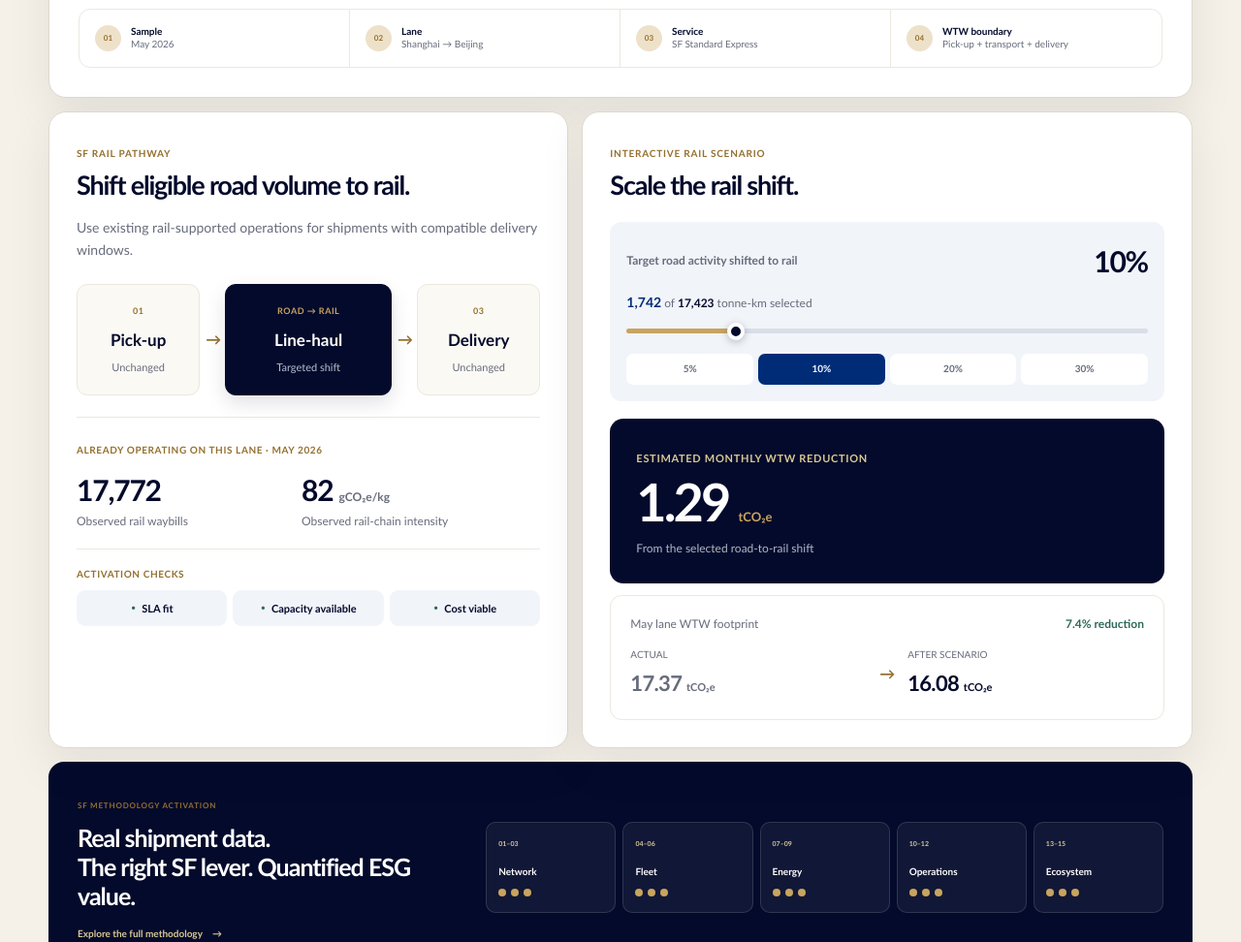
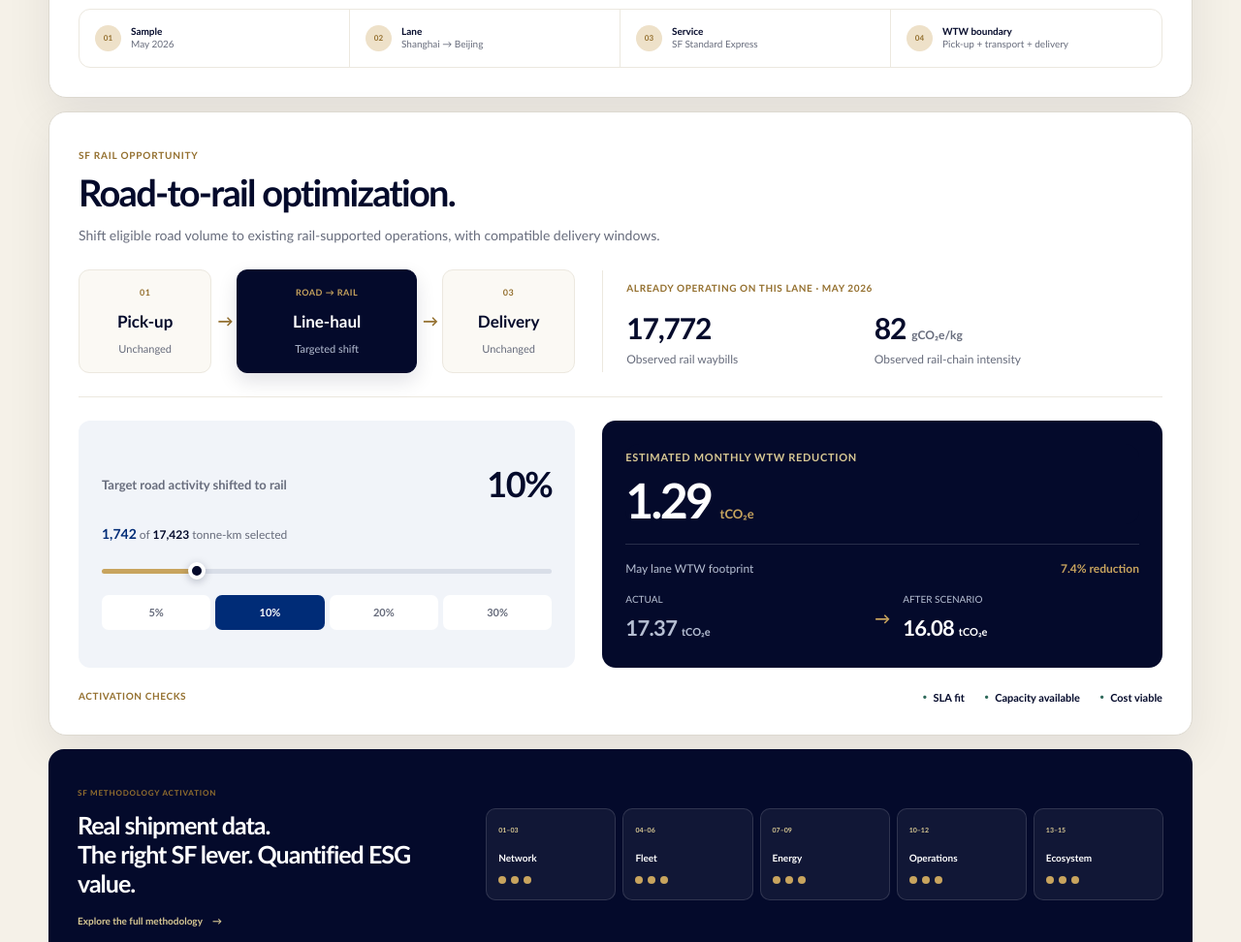
Before and after one commit to jamese5095/estee-lauder-sf-esg-dashboard, a plain HTML site: page optimization.html in a window 1280 px wide. Shown: the part 1200-2172 px from the top of the page at 97% size. Drawn offline with Linux system fonts and the light colour scheme.

Commit message:
Unify rail pathway and impact simulator

```diff
--- a/assets/site.css
+++ b/assets/site.css
@@ -709,11 +709,13 @@ a:focus-visible, button:focus-visible, input:focus-visible { outline: 3px solid
   .concentration-equation > b { display: none; }
 }
 
-/* Single-path rail case. These rules do not change the other dashboard pages. */
+/* Unified rail workbench. Scoped to Optimization; calculations remain unchanged. */
 .sr-only { position: absolute; width: 1px; height: 1px; padding: 0; margin: -1px; overflow: hidden; clip-path: inset(50%); white-space: nowrap; border: 0; }
-.rail-description { margin: 18px 0 0; color: var(--muted); font-size: 14px; line-height: 1.65; }
-.rail-journey { margin-top: 24px; display: grid; grid-template-columns: 1fr 14px 1.35fr 14px 1fr; gap: 6px; align-items: center; }
-.rail-stage { min-width: 0; padding: 20px 8px; border: 1px solid var(--soft-line); border-radius: 11px; background: var(--cream); text-align: center; }
+.rail-unified { margin-top: 14px; padding: 30px; }
+.rail-description { margin: 12px 0 0; color: var(--muted); font-size: 14px; line-height: 1.65; }
+.rail-evidence-row { margin-top: 24px; display: grid; grid-template-columns: minmax(0, .94fr) minmax(0, 1.06fr); align-items: center; gap: 28px; }
+.rail-journey { display: grid; grid-template-columns: 1fr 14px 1.35fr 14px 1fr; gap: 6px; align-items: center; }
+.rail-stage { min-width: 0; padding: 16px 8px; border: 1px solid var(--soft-line); border-radius: 11px; background: var(--cream); text-align: center; }
 .rail-stage span, .rail-stage strong, .rail-stage small { display: block; }
 .rail-stage span { color: var(--gold-deep); font-size: 9px; font-weight: 800; letter-spacing: .5px; }
 .rail-stage strong { margin-top: 10px; color: var(--navy); font-size: 17px; }
@@ -723,7 +725,7 @@ a:focus-visible, button:focus-visible, input:focus-visible { outline: 3px solid
 .rail-stage.is-shift strong { color: #fff; }
 .rail-stage.is-shift small { color: #b6bfd3; }
 .rail-journey > b { color: var(--gold-deep); text-align: center; }
-.rail-observed { margin-top: 22px; padding: 19px 0; border-top: 1px solid var(--soft-line); border-bottom: 1px solid var(--soft-line); }
+.rail-observed { min-width: 0; padding: 4px 24px; border-left: 1px solid var(--soft-line); }
 .rail-observed > span, .rail-gates-title { color: var(--gold-deep); font-size: 10px; font-weight: 800; letter-spacing: .6px; text-transform: uppercase; }
 .rail-observed-grid { margin-top: 12px; display: grid; grid-template-columns: 1fr 1.15fr; gap: 18px; }
 .rail-observed-grid strong, .rail-observed-grid span { display: block; }
@@ -731,25 +733,39 @@ a:focus-visible, button:focus-visible, input:focus-visible { outline: 3px solid
 .rail-observed-grid strong small { color: var(--muted); font-size: 12px; letter-spacing: 0; white-space: nowrap; }
 .rail-observed-grid span { margin-top: 6px; color: var(--muted); font-size: 12px; }
 .rail-observed-grid strong > span { display: inline; margin: 0; color: inherit; font-size: inherit; }
-.rail-gates-title { display: block; margin-top: 18px; }
-.rail-strategy .execution-guardrails { margin-top: 8px; }
-.rail-strategy .execution-guardrails b { font-size: 11px; }
-.rail-simulator .share-control label { color: var(--muted); font-size: 12px; font-weight: 700; }
-.rail-simulator .share-control output { font-size: 30px; }
-.rail-simulator .share-context { font-size: 12px; }
-.rail-simulator .impact-hero { margin-top: 18px; padding: 27px; }
-.rail-simulator .impact-hero > strong { font-size: 54px; }
-.rail-footprint { margin-top: 12px; padding: 20px; border: 1px solid var(--soft-line); border-radius: 12px; }
+.rail-interaction-row { display: grid; grid-template-columns: minmax(0, .94fr) minmax(0, 1.06fr); gap: 28px; align-items: stretch; margin-top: 24px; padding-top: 24px; border-top: 1px solid var(--soft-line); }
+.rail-unified .share-control { min-width: 0; margin: 0; padding: 24px; display: flex; flex-direction: column; justify-content: center; }
+.rail-unified .share-control label { color: var(--muted); font-size: 13px; font-weight: 700; }
+.rail-unified .share-control output { flex-shrink: 0; font-size: 36px; }
+.rail-unified .share-context { margin-top: 12px; font-size: 12px; }
+.rail-unified #candidate-share { margin-top: 25px; }
+.rail-unified .share-presets { margin-top: 22px; }
+.rail-unified .share-presets button { min-height: 36px; font-size: 11px; }
+.rail-unified .rail-results { min-width: 0; padding: 24px; border-radius: 14px; background: var(--navy); }
+.rail-unified .impact-hero { margin: 0; padding: 0; }
+.rail-unified .impact-hero > span { font-size: 11px; }
+.rail-unified .impact-hero > strong { font-size: 50px; }
+.rail-footprint { margin-top: 20px; padding-top: 16px; border-top: 1px solid rgba(255, 255, 255, .14); }
 .rail-footprint > div:first-child { display: flex; flex-wrap: wrap; justify-content: space-between; gap: 8px; }
-.rail-footprint > div:first-child span { color: var(--muted); font-size: 12px; }
-.rail-footprint > div:first-child strong { color: var(--success); font-size: 12px; }
+.rail-footprint > div:first-child span { color: #b6bfd3; font-size: 12px; }
+.rail-footprint > div:first-child strong { color: var(--gold); font-size: 12px; }
 .rail-footprint-values { margin-top: 15px; display: grid; grid-template-columns: 1fr 18px 1fr; align-items: center; gap: 12px; }
-.rail-footprint-values > div > small { display: block; color: var(--muted); font-size: 10px; text-transform: uppercase; }
-.rail-footprint-values strong { display: block; margin-top: 4px; color: var(--navy); font-size: 22px; letter-spacing: -.03em; white-space: nowrap; }
-.rail-footprint-values > div:first-child strong { color: var(--muted); }
+.rail-footprint-values > div > small { display: block; color: #b6bfd3; font-size: 10px; text-transform: uppercase; }
+.rail-footprint-values strong { display: block; margin-top: 4px; color: #fff; font-size: 22px; letter-spacing: -.03em; white-space: nowrap; }
+.rail-footprint-values > div:first-child strong { color: #b6bfd3; }
 .rail-footprint-values strong small { font-size: 11px; letter-spacing: 0; }
-.rail-footprint-values > b { color: var(--gold-deep); text-align: center; }
+.rail-footprint-values > b { color: var(--gold); text-align: center; }
+.rail-footer { margin-top: 22px; display: flex; flex-wrap: wrap; align-items: center; justify-content: space-between; gap: 12px; }
+.rail-gates-title { display: block; }
+.rail-footer .execution-guardrails { margin: 0; display: flex; flex-wrap: wrap; gap: 20px; }
+.rail-footer .execution-guardrails span { padding: 0; background: transparent; }
+.rail-footer .execution-guardrails b { font-size: 11px; }
+@media (max-width: 900px) {
+  .rail-evidence-row, .rail-interaction-row { grid-template-columns: 1fr; gap: 22px; }
+  .rail-observed { padding: 0; border-left: 0; }
+}
 @media (max-width: 520px) {
+  .rail-unified { padding: 21px; }
   .rail-journey { grid-template-columns: 1fr 10px 1.3fr 10px 1fr; gap: 3px; }
   .rail-stage { padding: 16px 5px; }
   .rail-stage strong { font-size: 14px; }
@@ -759,9 +775,13 @@ a:focus-visible, button:focus-visible, input:focus-visible { outline: 3px solid
   .rail-observed-grid strong { font-size: 27px; }
   .rail-observed-grid strong small { font-size: 10px; }
   .rail-observed-grid span { font-size: 11px; }
-  .rail-footprint { padding: 15px; }
+  .rail-unified .share-control, .rail-unified .rail-results { padding: 18px; }
+  .rail-unified .share-control output { font-size: 30px; }
+  .rail-unified .impact-hero > strong { font-size: 46px; }
   .rail-footprint-values { gap: 6px; grid-template-columns: 1fr 12px 1fr; }
   .rail-footprint-values strong { font-size: 18px; }
+  .rail-footer { align-items: flex-start; flex-direction: column; }
+  .rail-footer .execution-guardrails { column-gap: 14px; row-gap: 8px; }
 }
 
 /* Methodology: compliant accounting system without dashboard clutter */
--- a/optimization.html
+++ b/optimization.html
@@ -5,7 +5,7 @@
   <meta name="viewport" content="width=device-width, initial-scale=1.0">
   <meta name="description" content="An account-linked shipment-level SF routing case that turns Estée Lauder carbon data into measurable ESG value.">
   <title>Precision Routing · Estée Lauder × SF</title>
-  <link rel="stylesheet" href="assets/site.css?v=rail-case-1">
+  <link rel="stylesheet" href="assets/site.css?v=rail-unified-1">
 </head>
 <body>
   <header class="site-header">
@@ -103,14 +103,13 @@
       </div>
     </section>
 
-    <section class="precision-workbench rail-workbench" aria-label="Rail pathway and impact simulator">
-      <article class="routing-strategy rail-strategy card">
-        <div class="precision-section-head compact">
-          <div><span>SF rail pathway</span><h2>Shift eligible road volume to rail.</h2></div>
-        </div>
+    <section class="rail-workbench rail-unified card" aria-labelledby="rail-optimization-title">
+      <div class="precision-section-head">
+        <div><span>SF rail opportunity</span><h2 id="rail-optimization-title">Road-to-rail optimization.</h2></div>
+      </div>
+      <p class="rail-description">Shift eligible road volume to existing rail-supported operations, with compatible delivery windows.</p>
 
-        <p class="rail-description">Use existing rail-supported operations for shipments with compatible delivery windows.</p>
-
+      <div class="rail-evidence-row">
         <div class="rail-journey" aria-label="Pick-up unchanged, targeted road transport shifted to rail, delivery unchanged">
           <div class="rail-stage"><span>01</span><strong>Pick-up</strong><small>Unchanged</small></div>
           <b aria-hidden="true">→</b>
@@ -126,20 +125,9 @@
             <div><strong><span id="rail-chain-intensity">82</span> <small>gCO₂e/kg</small></strong><span>Observed rail-chain intensity</span></div>
           </div>
         </div>
+      </div>
 
-        <span class="rail-gates-title">Activation checks</span>
-        <div class="execution-guardrails" aria-label="Activation checks">
-          <span><i>•</i><b>SLA fit</b></span>
-          <span><i>•</i><b>Capacity available</b></span>
-          <span><i>•</i><b>Cost viable</b></span>
-        </div>
-      </article>
-
-      <article class="impact-simulator rail-simulator card">
-        <div class="precision-section-head compact">
-          <div><span>Interactive rail scenario</span><h2>Scale the rail shift.</h2></div>
-        </div>
-
+      <div class="rail-interaction-row">
         <div class="share-control">
           <div><label for="candidate-share">Target road activity shifted to rail</label><output id="share-output" for="candidate-share">10%</output></div>
           <p class="share-context"><b id="activated-activity">1,742</b> of <strong id="target-total-activity">17,423</strong> tonne-km selected</p>
@@ -157,7 +145,6 @@
           <div class="impact-hero">
             <span>Estimated monthly WTW reduction</span>
             <strong><span id="impact-reduction">1.29</span> <small>tCO₂e</small></strong>
-            <p>From the selected road-to-rail shift</p>
           </div>
           <div class="rail-footprint">
             <div><span>May lane WTW footprint</span><strong id="footprint-change">7.4% reduction</strong></div>
@@ -168,7 +155,16 @@
             </div>
           </div>
         </div>
-      </article>
+      </div>
+
+      <div class="rail-footer">
+        <span class="rail-gates-title">Activation checks</span>
+        <div class="execution-guardrails" aria-label="Activation checks">
+          <span><i>•</i><b>SLA fit</b></span>
+          <span><i>•</i><b>Capacity available</b></span>
+          <span><i>•</i><b>Cost viable</b></span>
+        </div>
+      </div>
     </section>
 
     <section class="playbook-overview" aria-labelledby="playbook-title">
```
Also changed, not shown: 1 other file.
